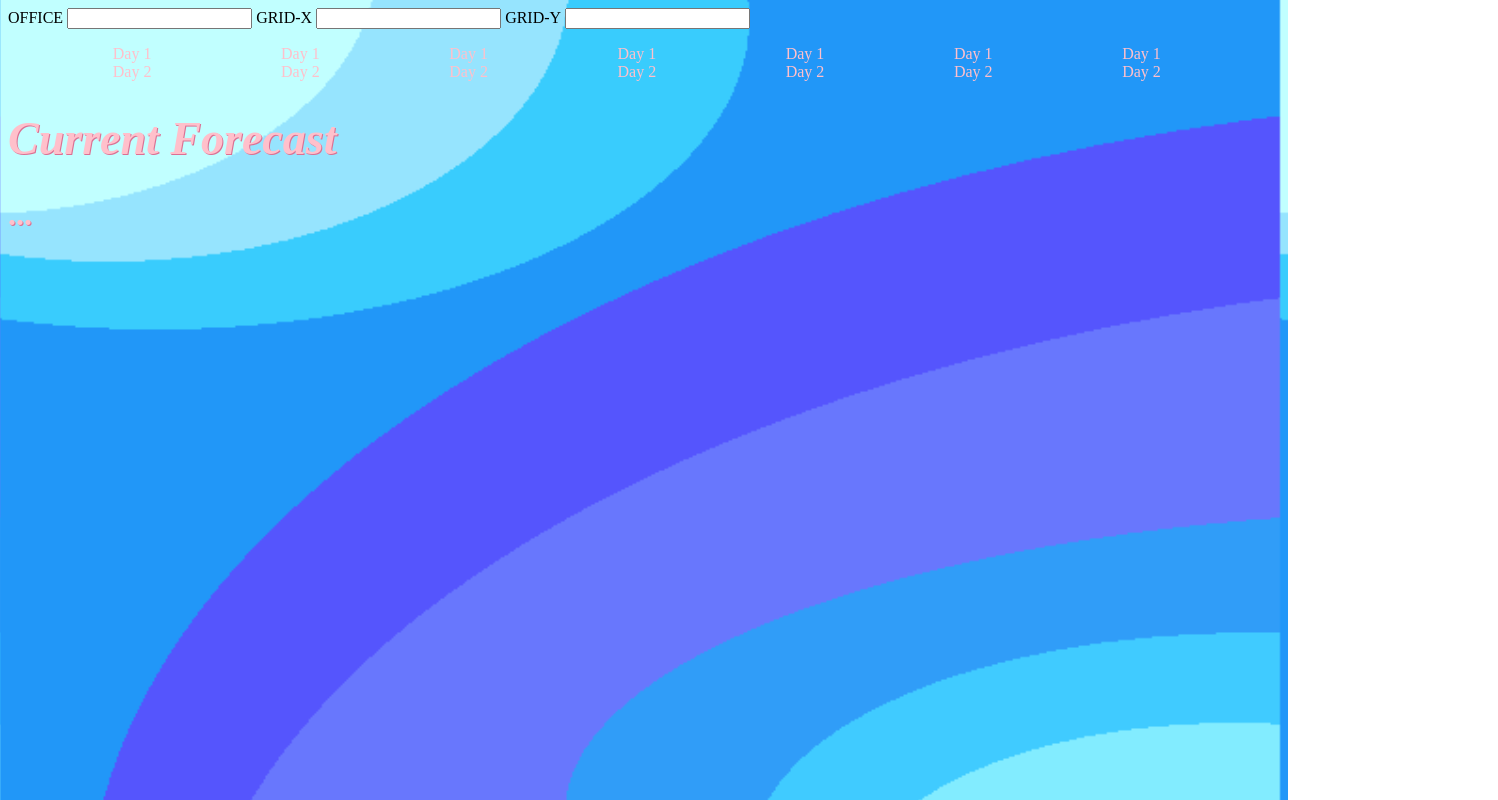
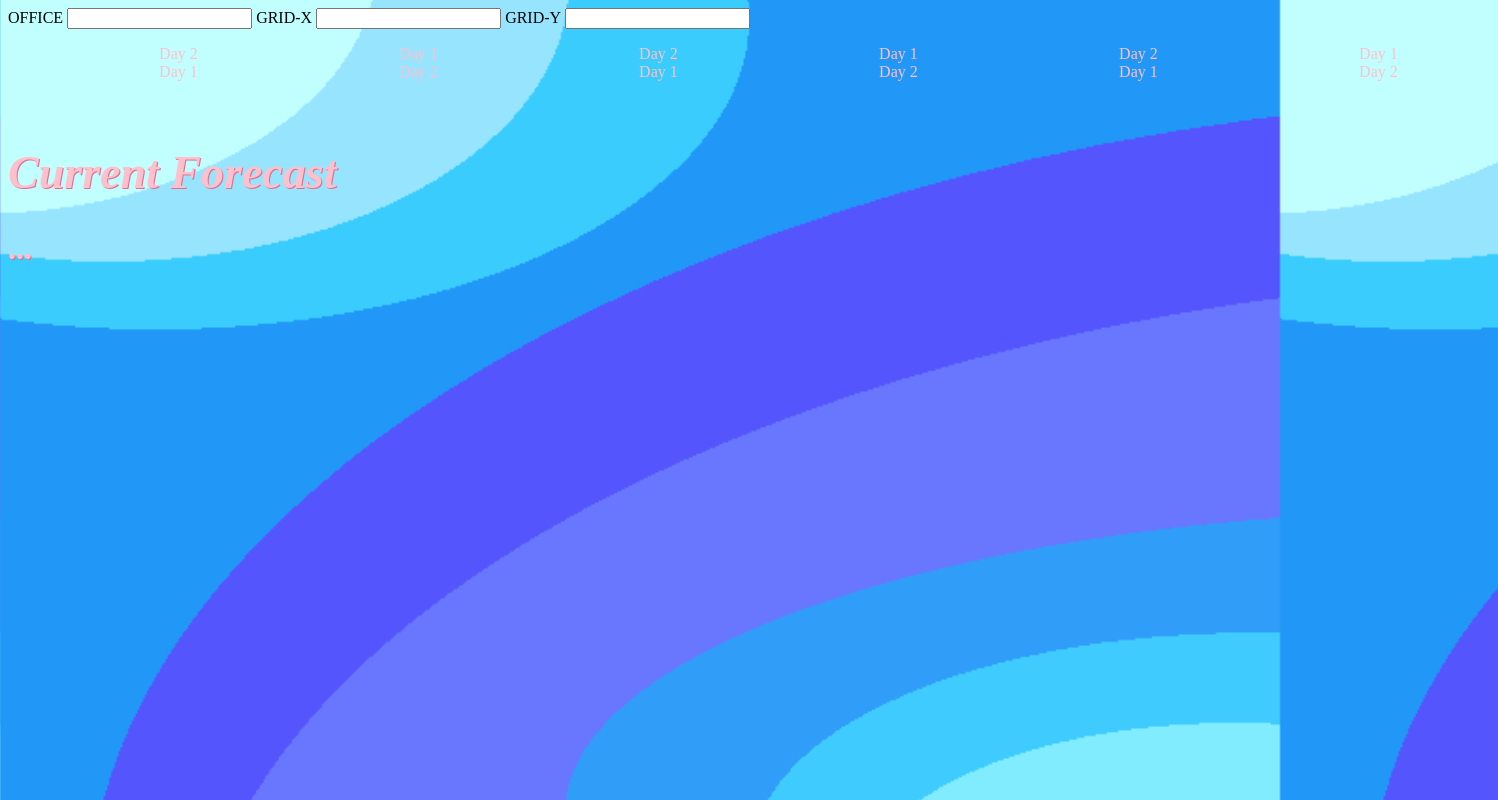
Before and after one commit to RealKoraku/NWS-Weather-API-Location, a plain HTML site: page index.html in a window 1280 px wide. Shown: the whole page, 1498 px wide, since content can reach past the window. Drawn offline with Linux system fonts and the light colour scheme.

Commit message:
Style update

```diff
--- a/css/styles.css
+++ b/css/styles.css
@@ -20,18 +20,21 @@ p, h1, h2 {
     text-shadow: 1px 1px palevioletred;
 }
 
-ul li, ol {
+ol li {
     display: inline;
     color: pink;
     padding-left: 20px;
     padding-right: 20px;
     text-align:center;
+    max-height:400px;
+    max-width:200px;
+    min-width:200px;
 }
 
-ul {
+ol {
     display: flex;
     justify-content: center;
     flex-direction: row;
     width: 92%;
-    text-align:center;
+    text-align:left;
 }
--- a/index.html
+++ b/index.html
@@ -23,38 +23,25 @@
             <ol>
                 <li id="day0">Day 1</li>
                 <li id="day1">Day 2</li>
+                <li id="day2">Day 1</li>
+                <li id="day3">Day 2</li>
+                <li id="day4">Day 1</li>
+                <li id="day5">Day 2</li>
+                <li id="day6">Day 1</li>
             </ol>
 
             <ol>
-                <li id="day2">Day 1</li>
-                <li id="day3">Day 2</li>
-            </ol>
-
-            <ol>
-                <li id="day4">Day 1</li>
-                <li id="day5">Day 2</li>
-            </ol>
-
-            <ol>
-                <li id="day6">Day 1</li>
                 <li id="day7">Day 2</li>
-            </ol>
-
-            <ol>
                 <li id="day8">Day 1</li>
                 <li id="day9">Day 2</li>
-            </ol>
-
-            <ol>
                 <li id="day10">Day 1</li>
                 <li id="day11">Day 2</li>
-            </ol>
-
-            <ol>
                 <li id="day12">Day 1</li>
                 <li id="day13">Day 2</li>
             </ol>
         </ul>
+
+        <br />
 
         <h1><i>Current Forecast</i></h1>
         <h2 id="forecast-text">...</h2>
--- a/main.js
+++ b/main.js
@@ -109,7 +109,7 @@ function ReturnForecast() {
             shortDesc = forecast.shortForecast;
             dayIcon = forecast.icon;
 
-            htmlDayId.innerHTML = `<p>${forecast.name}</p> <hr color="tan" /><p>${shortDesc}</p><p>${temp}°${unitTemp}</p><p><img width="40px" height="40px" src="${dayIcon}"/></p>`;
+            htmlDayId.innerHTML = `<h2>${forecast.name}</h2> <hr color="tan" /><p>${shortDesc}</p><p>${temp}°${unitTemp}</p><p><img width="40px" height="40px" src="${dayIcon}"/></p>`;
 
             elementForecastText.innerHTML = message;
         }
```
